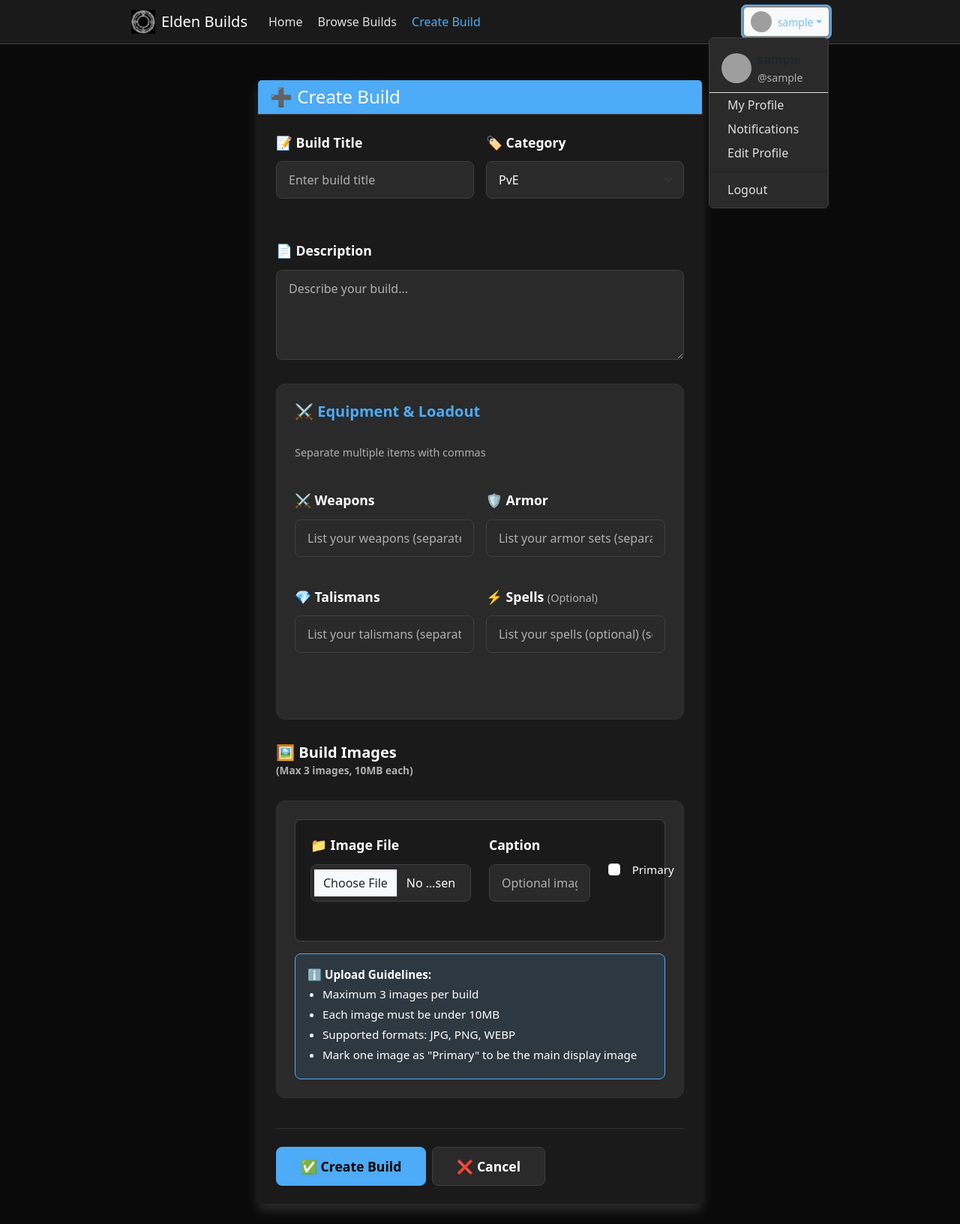
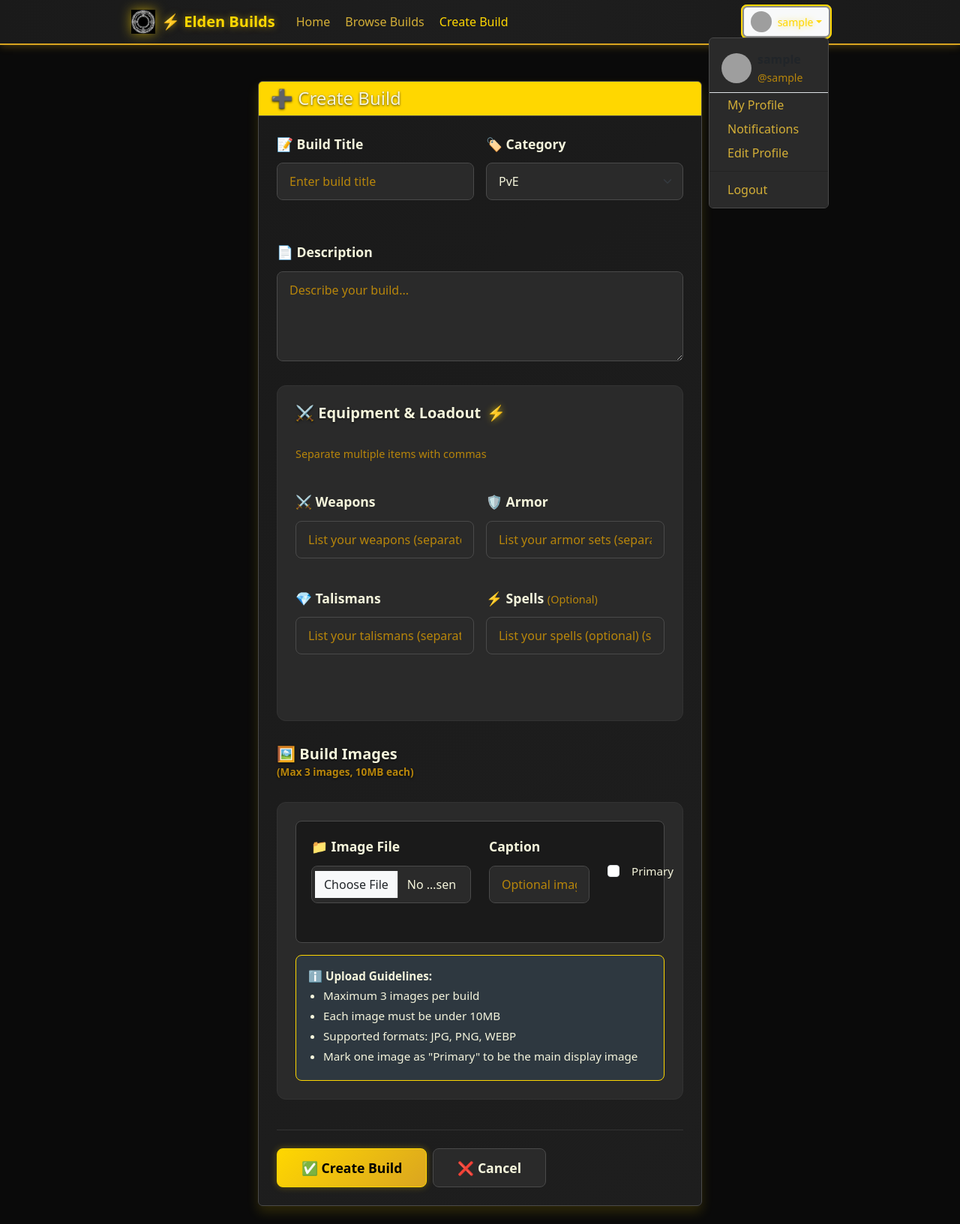
Before and after one commit to xGodai/Elden_Builds, a Django app: page /build/new/ in a window 1280 px wide, after a click that opens the changed part. Shown: the whole page at 75% size. Run offline with Django 5.2, Linux system fonts and the light colour scheme; the visitor is signed in with stand-in values (Sample User, id 1); some libraries are stand-ins or nearby versions; grey boxes are pictures that could not be loaded.

Commit message:
Enhance dark theme styles with Elden Ring palette and improve UI elements for better visual appeal

```diff
--- a/static/css/dark-theme.css
+++ b/static/css/dark-theme.css
@@ -2,34 +2,37 @@
 /* All colors meet WCAG AA contrast requirements (4.5:1 for normal text, 3:1 for large text) */
 
 :root {
-    /* Dark Theme Color Palette - WCAG Compliant */
-    --bg-primary: #0a0a0a;        /* Main background - true black */
+    /* Elden Ring Themed Dark Palette - WCAG Compliant */
+    --bg-primary: #0a0a0a;        /* Deep black - Lands Between night */
     --bg-secondary: #1a1a1a;      /* Card backgrounds */
     --bg-tertiary: #2a2a2a;       /* Elevated surfaces */
     --bg-hover: #333333;          /* Hover states */
 
     /* Text Colors - High Contrast */
-    --text-primary: #ffffff;      /* Primary text - 21:1 contrast ratio */
-    --text-secondary: #e0e0e0;    /* Secondary text - 16.75:1 contrast ratio */
-    --text-muted: #b0b0b0;        /* Muted text - 9.74:1 contrast ratio */
-    --text-disabled: #808080;     /* Disabled text - 5.31:1 contrast ratio */
+    --text-primary: #f5f5dc;      /* Warm white - Elden Ring text color - 19.8:1 contrast */
+    --text-secondary: #d4af37;    /* Golden yellow - Grace guidance - 8.2:1 contrast */
+    --text-muted: #b8860b;        /* Darker gold - 6.1:1 contrast */
+    --text-disabled: #808080;     /* Disabled text - 5.31:1 contrast */
 
-    /* Accent Colors - WCAG AA Compliant */
-    --accent-primary: #4dabf7;    /* Primary blue - 5.77:1 contrast */
-    --accent-secondary: #69db7c;  /* Success green - 6.81:1 contrast */
-    --accent-warning: #ffd43b;    /* Warning yellow - 8.59:1 contrast */
-    --accent-danger: #ff6b6b;     /* Danger red - 4.89:1 contrast */
-    --accent-info: #74c0fc;       /* Info cyan - 7.26:1 contrast */
+    /* Elden Ring Accent Colors - WCAG AA Compliant */
+    --accent-primary: #ffd700;    /* Grace golden - 9.6:1 contrast */
+    --accent-secondary: #98fb98;  /* Erdtree green - 13.2:1 contrast */
+    --accent-warning: #ff8c00;    /* Flame orange - 6.8:1 contrast */
+    --accent-danger: #dc143c;     /* Crimson red - 5.9:1 contrast */
+    --accent-info: #87ceeb;       /* Sky blue - 8.1:1 contrast */
+    --accent-rune: #daa520;       /* Rune amber - 7.4:1 contrast */
 
     /* Border Colors */
-    --border-primary: #404040;    /* Primary borders */
+    --border-primary: #4a4a4a;    /* Lighter borders for better definition */
     --border-secondary: #333333;  /* Secondary borders */
-    --border-focus: #4dabf7;      /* Focus indicator */
+    --border-focus: #ffd700;      /* Golden focus indicator */
+    --border-grace: #daa520;      /* Grace-touched borders */
 
     /* Shadow Colors */
-    --shadow-light: rgba(255, 255, 255, 0.1);
-    --shadow-medium: rgba(255, 255, 255, 0.15);
-    --shadow-dark: rgba(0, 0, 0, 0.5);
+    --shadow-light: rgba(255, 215, 0, 0.1);   /* Golden glow */
+    --shadow-medium: rgba(255, 215, 0, 0.15); /* Medium golden glow */
+    --shadow-dark: rgba(0, 0, 0, 0.7);        /* Deep shadow */
+    --shadow-grace: rgba(218, 165, 32, 0.3);  /* Grace shadow */
 }
 
 /* Global Dark Theme Application */
@@ -630,3 +633,152 @@ textarea:focus,
         margin-bottom: 0.5rem;
     }
 }
+
+/* Elden Ring Themed Enhancements */
+
+/* Golden Glow Effects */
+.btn-primary {
+    background: linear-gradient(135deg, var(--accent-primary) 0%, var(--accent-rune) 100%) !important;
+    border: 1px solid var(--accent-primary) !important;
+    color: #000000 !important;
+    box-shadow: 0 0 10px rgba(255, 215, 0, 0.3) !important;
+    transition: all 0.3s ease !important;
+}
+
+.btn-primary:hover,
+.btn-primary:focus {
+    background: linear-gradient(135deg, #ffed4e 0%, #f4d03f 100%) !important;
+    box-shadow: 0 0 20px rgba(255, 215, 0, 0.5) !important;
+    transform: translateY(-1px) !important;
+}
+
+/* Grace-touched Cards */
+.card {
+    border: 1px solid var(--border-primary) !important;
+    background: linear-gradient(145deg, var(--bg-secondary) 0%, #1e1e1e 100%) !important;
+    transition: all 0.3s ease !important;
+}
+
+.card:hover {
+    border-color: var(--border-grace) !important;
+    box-shadow: 0 8px 25px var(--shadow-grace) !important;
+    transform: translateY(-2px) !important;
+}
+
+/* Navbar with Grace Theme */
+.navbar {
+    background: linear-gradient(90deg, var(--bg-secondary) 0%, #1e1e1e 50%, var(--bg-secondary) 100%) !important;
+    border-bottom: 2px solid var(--border-grace) !important;
+    box-shadow: 0 2px 10px var(--shadow-grace) !important;
+}
+
+.navbar-brand {
+    color: var(--accent-primary) !important;
+    font-weight: 700 !important;
+    text-shadow: 0 0 10px rgba(255, 215, 0, 0.5) !important;
+}
+
+/* Elegant Typography */
+h1, h2, h3, h4, h5, h6 {
+    color: var(--text-primary) !important;
+    text-shadow: 0 1px 3px rgba(0, 0, 0, 0.7) !important;
+}
+
+.display-1, .display-2, .display-3, .display-4, .display-5, .display-6 {
+    color: var(--accent-primary) !important;
+    text-shadow: 0 2px 8px rgba(255, 215, 0, 0.4) !important;
+}
+
+/* Hero Section Enhancement */
+.bg-light {
+    background: linear-gradient(135deg, #1a1a1a 0%, #2a2a2a 50%, #1a1a1a 100%) !important;
+    border-top: 1px solid var(--border-grace) !important;
+    border-bottom: 1px solid var(--border-grace) !important;
+}
+
+/* Badge Enhancements */
+.badge {
+    background: linear-gradient(45deg, var(--accent-primary) 0%, var(--accent-rune) 100%) !important;
+    color: #000000 !important;
+    border: 1px solid var(--accent-rune) !important;
+    box-shadow: 0 0 8px rgba(218, 165, 32, 0.4) !important;
+}
+
+/* Default Emblem Enhancement */
+.default-emblem {
+    background: linear-gradient(135deg, var(--accent-primary) 0%, var(--accent-rune) 100%) !important;
+    border: 2px solid var(--border-grace) !important;
+    box-shadow: 0 0 15px var(--shadow-grace) !important;
+}
+
+/* Form Enhancements */
+.form-control:focus,
+.form-select:focus {
+    border-color: var(--border-grace) !important;
+    box-shadow: 0 0 0 0.25rem rgba(218, 165, 32, 0.25) !important;
+}
+
+/* Links with Grace */
+a {
+    color: var(--accent-secondary) !important;
+    transition: all 0.3s ease !important;
+}
+
+a:hover,
+a:focus {
+    color: var(--accent-primary) !important;
+    text-shadow: 0 0 8px rgba(255, 215, 0, 0.6) !important;
+}
+
+/* Stats Numbers Enhancement */
+.text-primary {
+    color: var(--accent-primary) !important;
+    text-shadow: 0 0 15px rgba(255, 215, 0, 0.5) !important;
+}
+
+.text-success {
+    color: var(--accent-secondary) !important;
+    text-shadow: 0 0 10px rgba(152, 251, 152, 0.4) !important;
+}
+
+/* Stats Container Fix */
+.stats-container {
+    overflow: hidden;
+}
+
+.stats-container .stats-label {
+    font-size: clamp(0.9rem, 2vw, 1.1rem) !important;
+    font-weight: 500;
+    word-wrap: break-word;
+    overflow-wrap: break-word;
+    hyphens: auto;
+}
+
+.stats-container .col-6 {
+    padding-left: 0.25rem;
+    padding-right: 0.25rem;
+}
+
+/* Feature Cards Grace Touch */
+.card-body .bg-primary,
+.card-body .bg-success,
+.card-body .bg-warning {
+    box-shadow: 0 0 20px rgba(255, 215, 0, 0.3) !important;
+    border: 2px solid var(--accent-rune) !important;
+}
+
+/* Rune-like Decorative Elements */
+.section-title::after {
+    content: "⚡";
+    color: var(--accent-primary);
+    margin-left: 0.5rem;
+    text-shadow: 0 0 10px rgba(255, 215, 0, 0.7);
+}
+
+/* Pagination Grace */
+.pagination .page-item.active .page-link {
+    background: linear-gradient(45deg, var(--accent-primary) 0%, var(--accent-rune) 100%) !important;
+    border-color: var(--accent-primary) !important;
+    color: #000000 !important;
+    box-shadow: 0 0 10px rgba(255, 215, 0, 0.4) !important;
+}
--- a/templates/base.html
+++ b/templates/base.html
@@ -43,8 +43,8 @@
         <div class="container">
             <a class="navbar-brand d-flex align-items-center" href="{% url 'home' %}">
                 <img src="{% static 'images/EMBLEMS/s60110_a.png' %}" alt="Elden Ring"
-                     style="width: 32px; height: 32px; margin-right: 0.5rem; filter: brightness(1.2);">
-                <span>Elden Builds</span>
+                     style="width: 32px; height: 32px; margin-right: 0.5rem; filter: brightness(1.2) drop-shadow(0 0 8px rgba(255, 215, 0, 0.6));">
+                <span>⚡ Elden Builds</span>
             </a>
 
             <!-- Mobile hamburger button -->
--- a/templates/builds/build_list.html
+++ b/templates/builds/build_list.html
@@ -86,11 +86,11 @@
 
               <!-- Build Content -->
               <div class="card-body p-3">
-                <h5 class="card-title h6 mb-2">
+                <h2 class="card-title h6 mb-2">
                   <a href="{% url 'build-detail' build.pk %}" class="text-decoration-none">
                     {{ build.title }}
                   </a>
-                </h5>
+                </h2>
                 <p class="card-text text-muted small mb-3">{{ build.description|truncatewords:12 }}</p>
 
                 <!-- Build Stats -->
```
Also changed, not shown: templates/builds/home.html (+21 -21 lines), templates/users/profile.html (+7 -7 lines), 1 other file.
